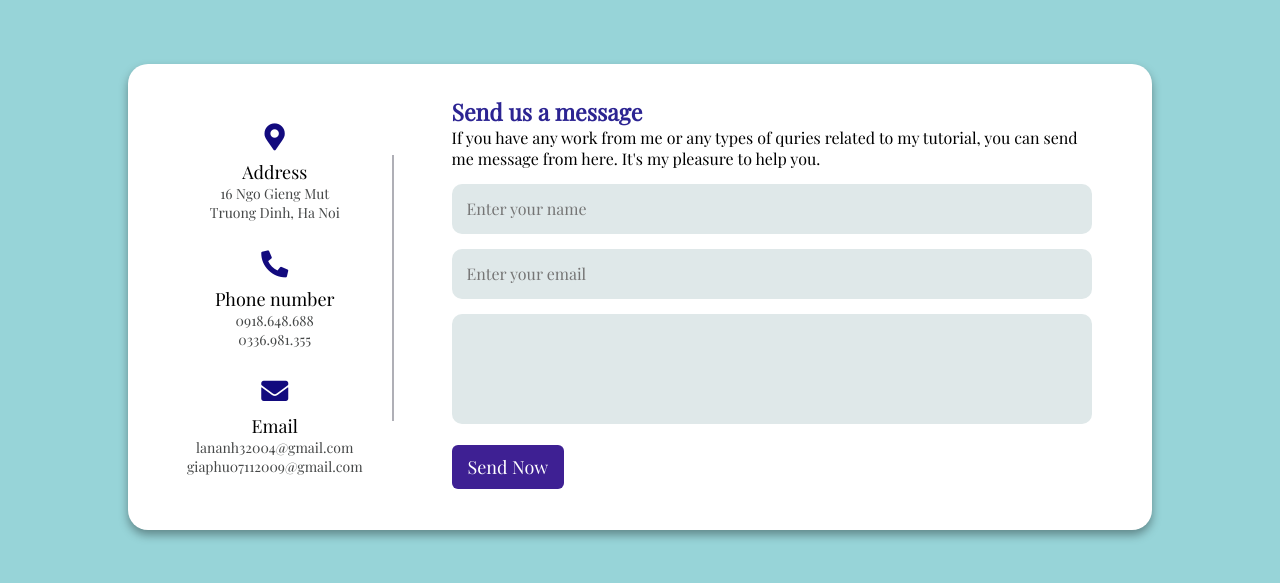
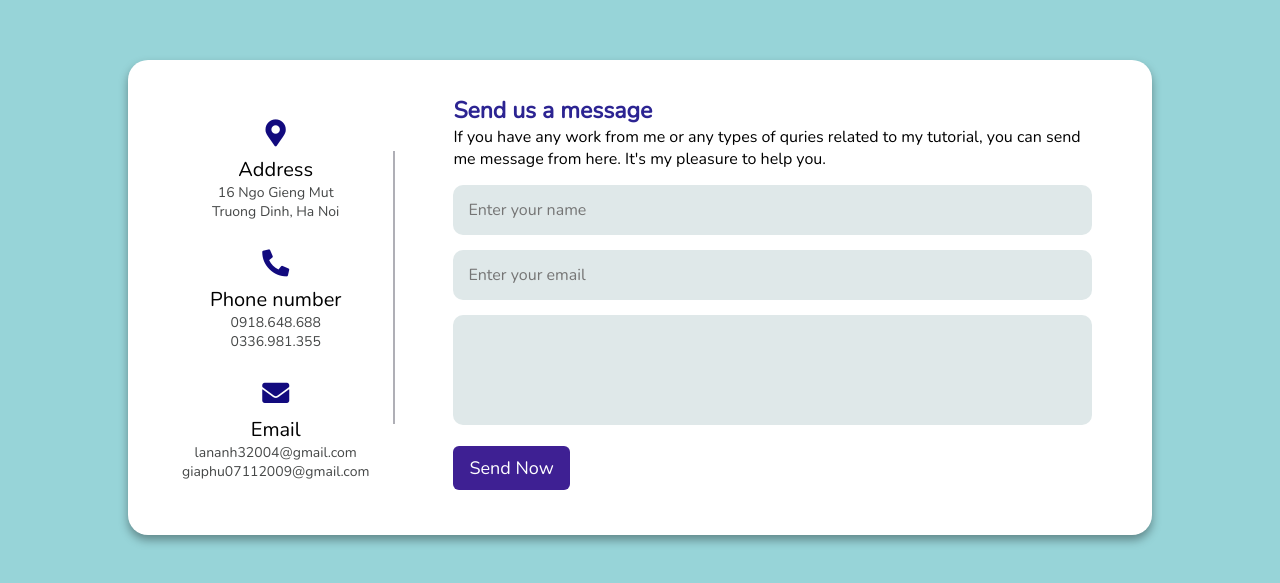
Before and after one commit to lananh32004/reponsive-contact-us-form, a plain HTML site: page index.html in a window 1280 px wide. Shown: the part 103-686 px from the top of the page. Drawn offline with nearby package versions, Linux system fonts and the light colour scheme.

Commit message:
change font

```diff
--- a/style.css
+++ b/style.css
@@ -1,9 +1,9 @@
-@import url('https://fonts.googleapis.com/css2?family=Playfair+Display&family=Poppins:wght@300&family=Vollkorn&display=swap');
+@import url('https://fonts.googleapis.com/css2?family=Nunito&family=Playfair+Display&family=Poppins:wght@300&family=Vollkorn&display=swap');
 * {
     margin: 0;
     padding: 0;
     box-sizing: border-box;
-    font-family: 'Playfair Display', serif;
+    font-family: 'Nunito', sans-serif;
 }
 
 body {
@@ -59,7 +59,7 @@ body {
     margin-bottom: 10px;
 }
 .content .left-side .details .topic {
-    font-size: 18px;
+    font-size: 20px;
     font-weight: 500;
 }
 
```
